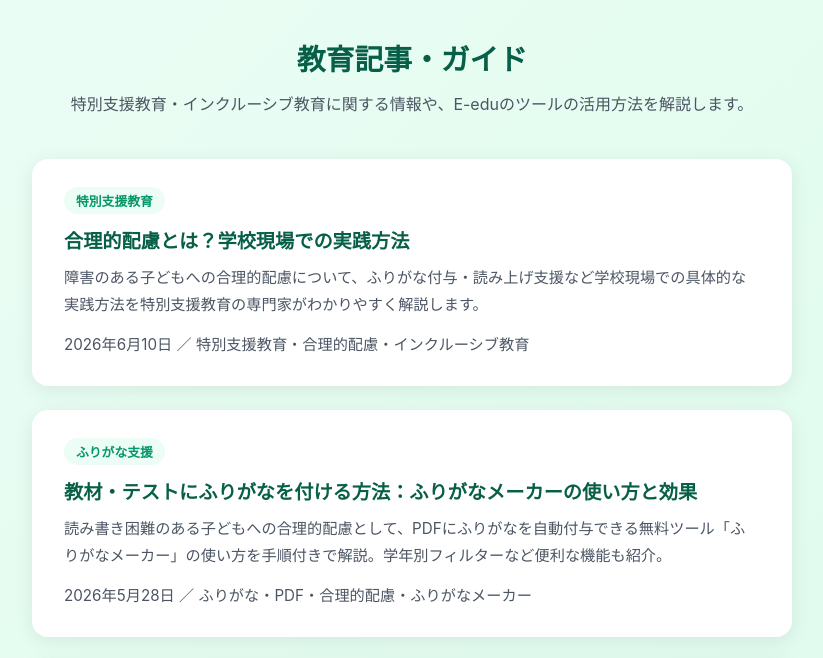
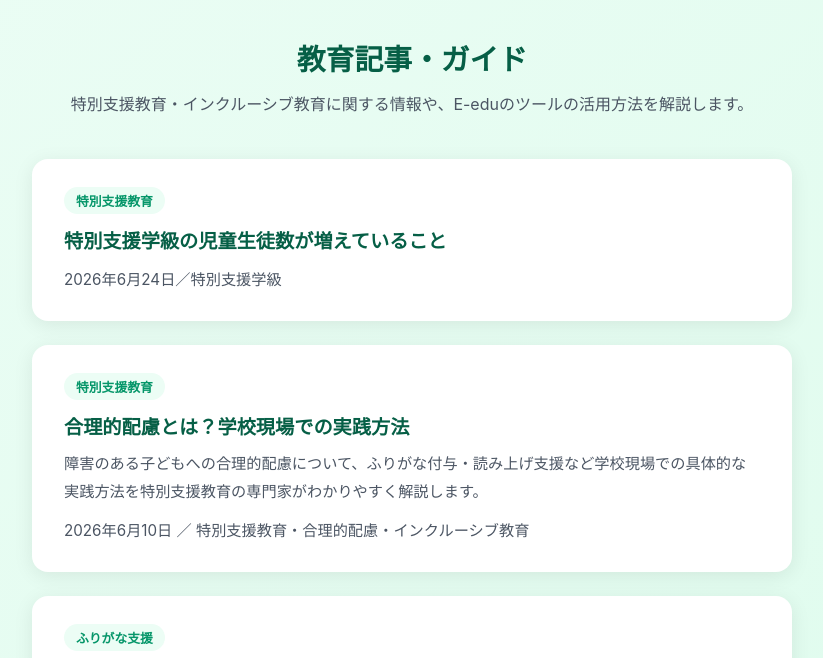
Before and after one commit to E-edu-byte/e-edu-main, a website: page articles.html in a window 1280 px wide. Shown: the part 122-780 px from the top of the page, without its empty margins (228-1051 px from the left). Drawn offline with Linux system fonts and the light colour scheme.

Commit message:
記事一覧更新: article-20260624-1028

```diff
--- a/articles.html
+++ b/articles.html
@@ -82,6 +82,14 @@
     <p class="page-desc">特別支援教育・インクルーシブ教育に関する情報や、E-eduのツールの活用方法を解説します。</p>
 
     <div class="article-list">
+
+      <a href="/article-article-20260624-1028.html" class="article-card">
+        <span class="article-tag">特別支援教育</span>
+        <h2>特別支援学級の児童生徒数が増えていること</h2>
+        <p></p>
+        <p class="article-meta">2026年6月24日／特別支援学級</p>
+      </a>
+
 
       <a href="/article-reasonable-accommodation.html" class="article-card">
         <span class="article-tag">特別支援教育</span>
```
